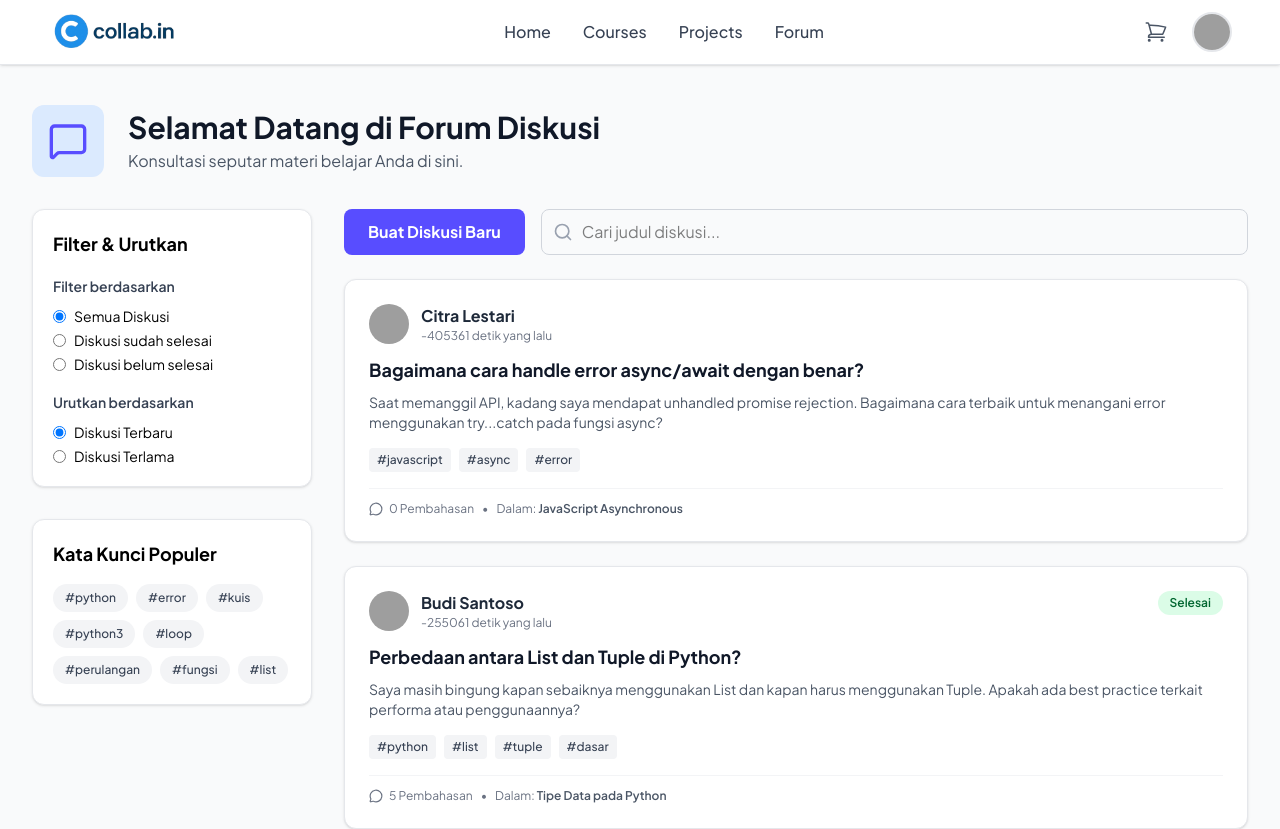
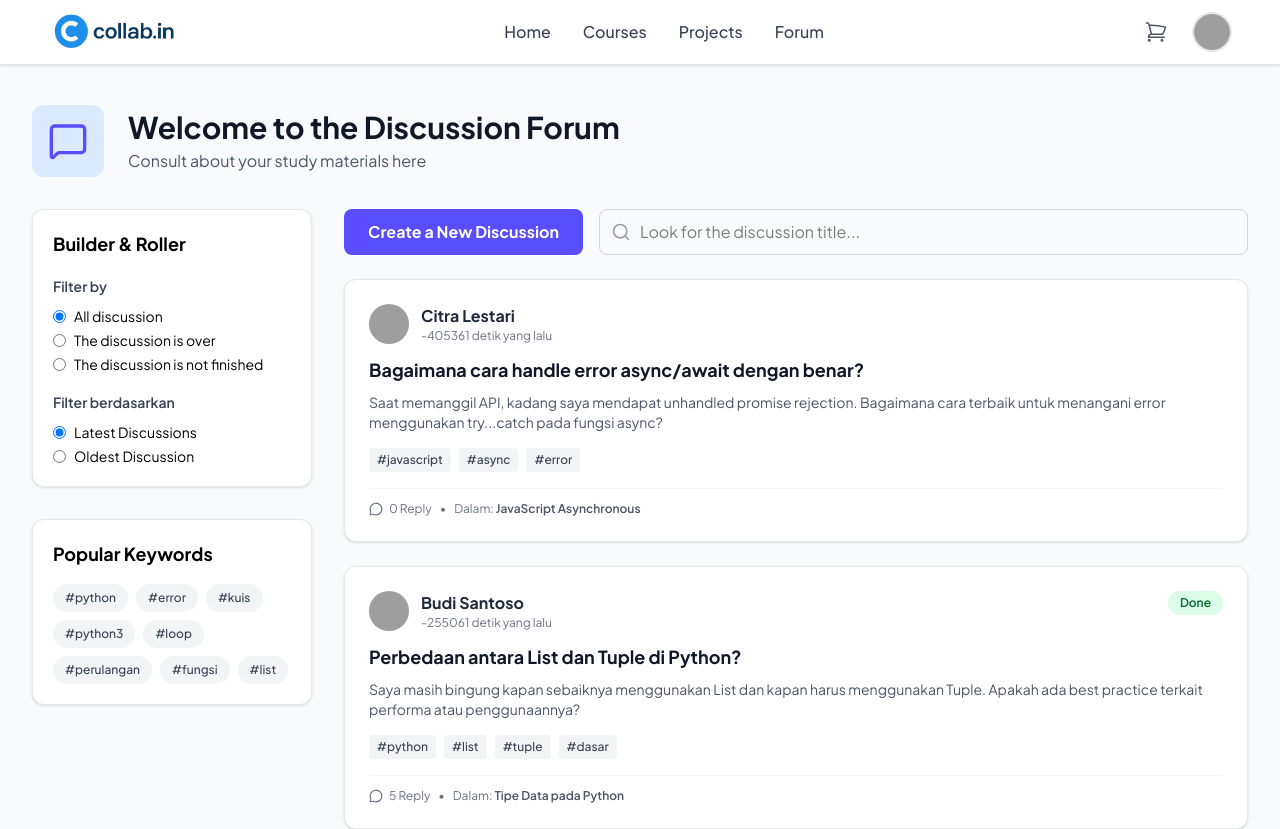
Before and after one commit to mkhsnw/Collab.in, a React (Vite) app: page /discussion in a window 1280 px wide. Shown: the top 829 px of the page. Built offline with nearby package versions, Linux system fonts and the light colour scheme; grey boxes are pictures that could not be loaded.

Commit message:
[LANGUAGE] Change Indonesian to english

```diff
--- a/src/pages/ForumPage.tsx
+++ b/src/pages/ForumPage.tsx
@@ -97,7 +97,7 @@ const DiscussionCard = ({
         </div>
         {discussion.status === "selesai" && (
           <span className="bg-green-100 text-green-800 text-xs font-semibold px-3 py-1 rounded-full">
-            Selesai
+            Done
           </span>
         )}
       </div>
@@ -119,7 +119,7 @@ const DiscussionCard = ({
       </div>
       <div className="border-t border-gray-100 pt-3 flex items-center text-xs text-gray-500">
         <MessageCircle size={14} className="mr-1.5" />
-        <span>{discussion.replies} Pembahasan</span>
+        <span>{discussion.replies} Reply</span>
         <span className="mx-2">•</span>
         <span>
           Dalam:{" "}
@@ -176,10 +176,10 @@ const ForumPage: React.FC = () => {
           </div>
           <div>
             <h1 className="text-3xl font-bold text-gray-900">
-              Selamat Datang di Forum Diskusi
+              Welcome to the Discussion Forum
             </h1>
             <p className="text-gray-600 mt-1">
-              Konsultasi seputar materi belajar Anda di sini.
+              Consult about your study materials here
             </p>
           </div>
         </div>
@@ -190,11 +190,11 @@ const ForumPage: React.FC = () => {
             <div className="sticky top-8 space-y-8">
               {/* Filter */}
               <div className="bg-white p-5 rounded-xl border border-gray-200 shadow-sm">
-                <h3 className="font-bold text-lg mb-4">Filter & Urutkan</h3>
+                <h3 className="font-bold text-lg mb-4">Builder & Roller</h3>
                 <div className="space-y-4">
                   <div>
                     <label className="text-sm font-semibold text-gray-700">
-                      Filter berdasarkan
+                      Filter by
                     </label>
                     <div className="mt-2 space-y-1">
                       <label className="flex items-center">
@@ -206,7 +206,7 @@ const ForumPage: React.FC = () => {
                           onChange={(e) => setFilterStatus(e.target.value)}
                           className="form-radio text-[#584DFF]"
                         />
-                        <span className="ml-2 text-sm">Semua Diskusi</span>
+                        <span className="ml-2 text-sm">All discussion</span>
                       </label>
                       <label className="flex items-center">
                         <input
@@ -218,7 +218,7 @@ const ForumPage: React.FC = () => {
                           className="form-radio text-[#584DFF]"
                         />
                         <span className="ml-2 text-sm">
-                          Diskusi sudah selesai
+                          The discussion is over
                         </span>
                       </label>
                       <label className="flex items-center">
@@ -231,14 +231,14 @@ const ForumPage: React.FC = () => {
                           className="form-radio text-[#584DFF]"
                         />
                         <span className="ml-2 text-sm">
-                          Diskusi belum selesai
+                          The discussion is not finished
                         </span>
                       </label>
                     </div>
                   </div>
                   <div>
                     <label className="text-sm font-semibold text-gray-700">
-                      Urutkan berdasarkan
+                      Filter berdasarkan
                     </label>
                     <div className="mt-2 space-y-1">
                       <label className="flex items-center">
@@ -250,7 +250,7 @@ const ForumPage: React.FC = () => {
                           onChange={(e) => setSortBy(e.target.value)}
                           className="form-radio text-[#584DFF]"
                         />
-                        <span className="ml-2 text-sm">Diskusi Terbaru</span>
+                        <span className="ml-2 text-sm">Latest Discussions</span>
                       </label>
                       <label className="flex items-center">
                         <input
@@ -261,7 +261,7 @@ const ForumPage: React.FC = () => {
                           onChange={(e) => setSortBy(e.target.value)}
                           className="form-radio text-[#584DFF]"
                         />
-                        <span className="ml-2 text-sm">Diskusi Terlama</span>
+                        <span className="ml-2 text-sm">Oldest Discussion</span>
                       </label>
                     </div>
                   </div>
@@ -269,7 +269,7 @@ const ForumPage: React.FC = () => {
               </div>
               {/* Kata Kunci Populer */}
               <div className="bg-white p-5 rounded-xl border border-gray-200 shadow-sm">
-                <h3 className="font-bold text-lg mb-4">Kata Kunci Populer</h3>
+                <h3 className="font-bold text-lg mb-4">Popular Keywords</h3>
                 <div className="flex flex-wrap gap-2">
                   {popularTags.map((tag) => (
                     <button
@@ -293,12 +293,12 @@ const ForumPage: React.FC = () => {
                   navigate("/newforum");
                 }}
               >
-                Buat Diskusi Baru
+                Create a New Discussion
               </button>
               <div className="relative flex-grow">
                 <input
                   type="text"
-                  placeholder="Cari judul diskusi..."
+                  placeholder="Look for the discussion title..."
                   value={searchTerm}
                   onChange={(e) => setSearchTerm(e.target.value)}
                   className="w-full pl-10 pr-4 py-2.5 border border-gray-300 rounded-lg focus:ring-2 focus:ring-[#584DFF] focus:border-transparent transition"
--- a/src/pages/NewForumPage.tsx
+++ b/src/pages/NewForumPage.tsx
@@ -39,7 +39,7 @@ const NewForumPage: React.FC = () => {
     });
 
     alert("Diskusi berhasil dibuat!");
-    navigate("/forum");
+    navigate("/discussion");
   };
 
   return (
--- a/src/pages/ProjectListPage.tsx
+++ b/src/pages/ProjectListPage.tsx
@@ -146,8 +146,8 @@ const ProjectListPage: React.FC = () => {
           Explore Open Source Projects
         </h1>
         <p className="mt-4 text-lg text-white/90 max-w-2xl mx-auto">
-          Choose a project that suits your interests and skills, and start your
-          journey as a contributor.
+          Discover project designed to build essential skills for open source
+          contribution Search project, instructors, or topics. ..
         </p>
       </div>
       <main className="container mx-auto px-4 lg:px-8 py-12">
```
